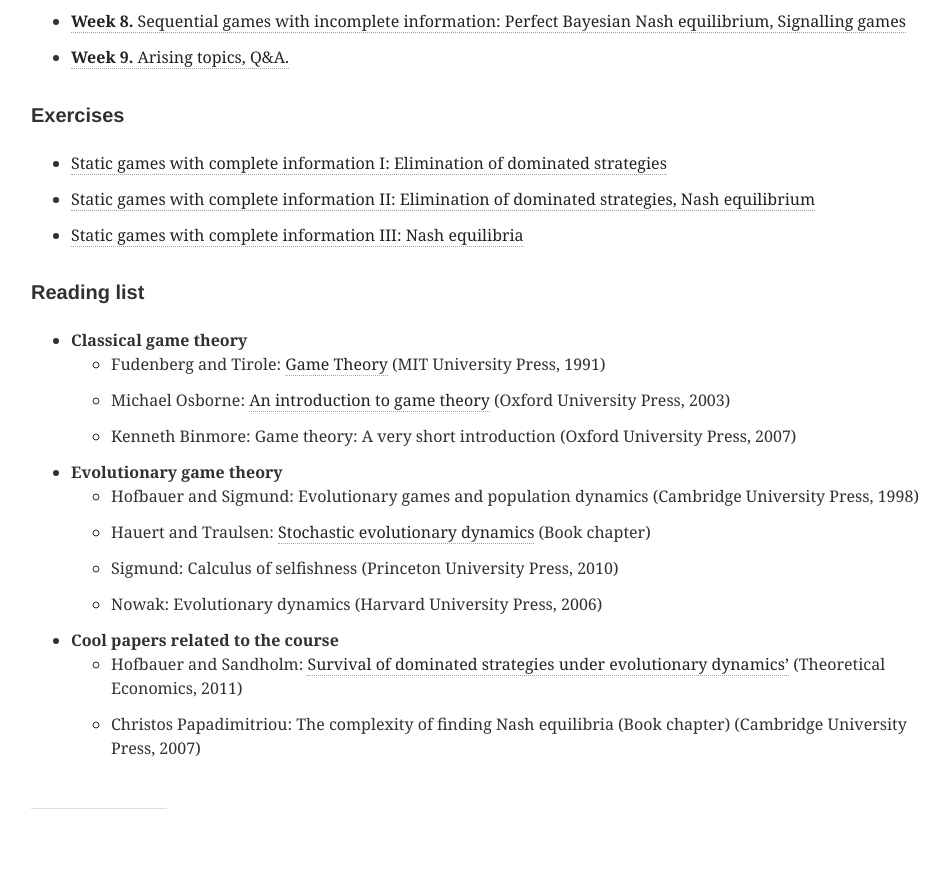
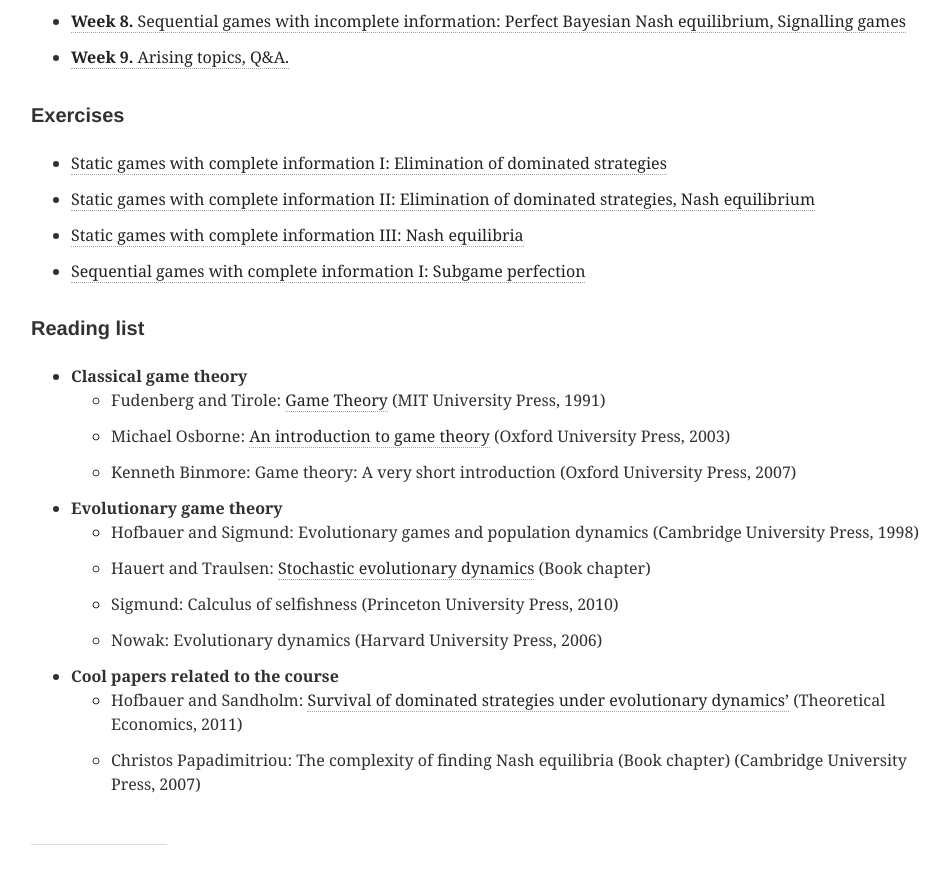
Before and after one commit to DYNOSOBs/social-behaviour, a Jekyll site: the page built from teaching/classical_game_theory/index.md, in a window 1280 px wide and 900 px high, scrolled down 663 px. Shown: the top 884 px of the window, without its empty margins (65-1014 px from the left). Built offline with Jekyll 4.4.1, drawn with Linux system fonts in a browser that asks for light colours.

Commit message:
add exercises to list

```diff
--- a/teaching/classical_game_theory/index.md
+++ b/teaching/classical_game_theory/index.md
@@ -33,6 +33,7 @@ image:
 - [Static games with complete information I: Elimination of dominated strategies](exercises/w2.pdf)
 - [Static games with complete information II: Elimination of dominated strategies, Nash equilibrium](exercises/w3.pdf)
 - [Static games with complete information III: Nash equilibria](exercises/w4.pdf)
+- [Sequential games with complete information I: Subgame perfection](exercises/w5.pdf)
 
 
 <h5>Reading list</h5>
```
